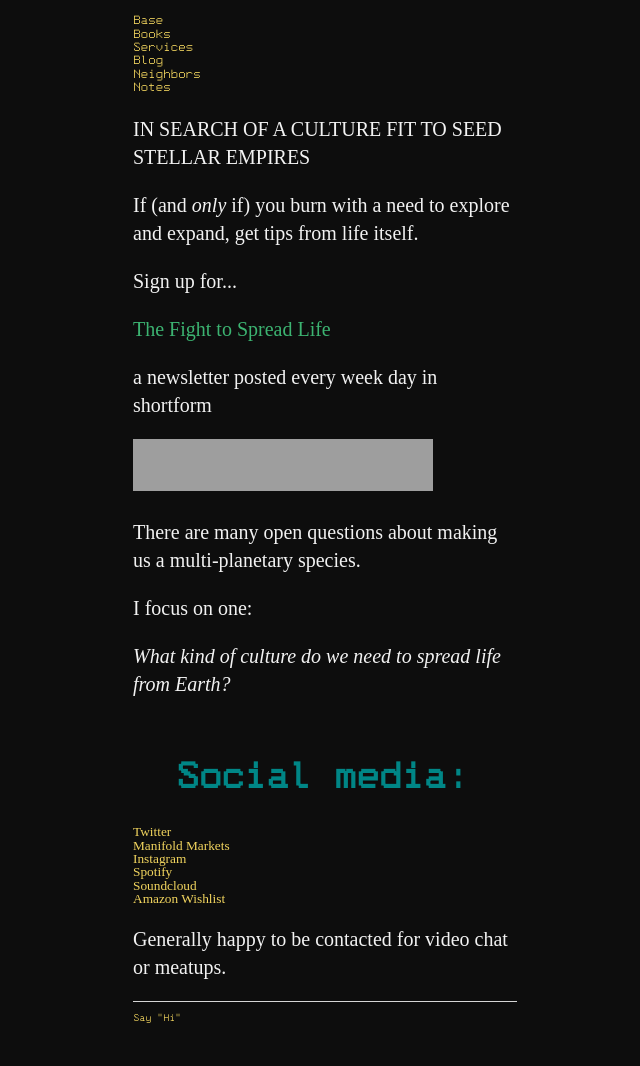
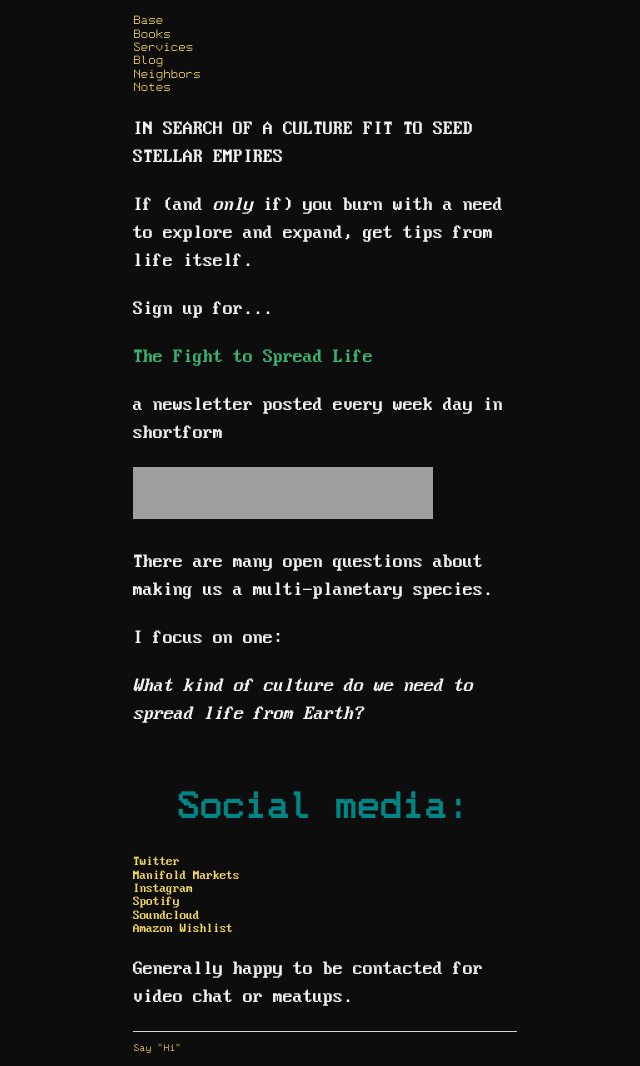
Before and after one commit to ray-dorai/ray-dorai.github.io, a Jekyll site: the page built from index.html, in a window 1280 px wide. Shown: the whole page, without its empty margins (315-955 px from the left). Built offline with Jekyll 4.4.1, drawn with Linux system fonts in a browser that asks for light colours; before the commit the page ends 1036 px from its top, so only the background shows below that; grey boxes are pictures that could not be loaded.

Commit message:
Update main.css

```diff
--- a/css/main.css
+++ b/css/main.css
@@ -14,12 +14,6 @@
   font-style: normal;
 }
 
-.literata-fonter {
-  font-family: "Literata", serif;
-  font-optical-sizing: auto;
-  font-weight: 450;
-  font-style: normal;
-}
 
 .responsive {
   max-width: 100%;
@@ -28,7 +22,7 @@
 
 body {
     margin: 0 auto;
-    font-family: 'Literata';
+    font-family: 'IBM VGA 8x16';
     font-size: smaller;
     width: 30%;
     line-height: 1;
```
